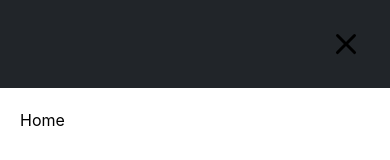
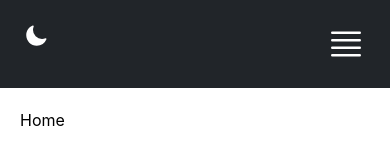
Before and after one commit to PrgDominique/Portfolio, a Next.js app: page / in a window 390 px wide. Shown: the top 160 px of the page. Built offline with nearby package versions, Linux system fonts and the light colour scheme.

Commit message:
fixed navbar responsiveness

```diff
--- a/src/components/Navbar.tsx
+++ b/src/components/Navbar.tsx
@@ -1,10 +1,12 @@
 import { useColorMode } from '@/hooks/useColorMode'
 import { useRouter } from 'next/router'
+import { useState } from 'react'
 import { ToggleButton } from './ui/button/ToggleButton'
 import { ListItem } from './ui/navbar/ListItem'
 import Menu from './ui/navbar/Menu'
 
 const Navbar = () => {
+  const [menuActive, setMenuActive] = useState(true)
   const [colorMode, toggleColor] = useColorMode()
   const router = useRouter()
 
@@ -13,9 +15,28 @@ const Navbar = () => {
 
   return (
     <div className='bg-[#212529] p-6'>
-      <div className='grid grid-cols-4 max-md:hidden text-white text-xl'>
-        <div className='flex justify-end col-span-3'>
-          <ul className='flex gap-5'>
+      <div className='md:grid md:grid-cols-4 text-white text-xl'>
+        {/* dark mode / light mode icon */}
+        <div className='grid grid-cols-2 md:hidden'>
+          <div className='flex md:justify-end'>
+            <ToggleButton colorMode={colorMode} toggleColor={toggleColor} />
+          </div>
+
+          {/* hamburger menu */}
+
+          <div className='flex justify-end  text-white '>
+            <Menu setMenuActive={setMenuActive} menuActive={menuActive} />
+          </div>
+        </div>
+
+        <div className='flex md:justify-end justify-center col-span-3'>
+          <ul
+            className={
+              menuActive
+                ? 'md:flex gap-5 hidden'
+                : 'md:flex grid grid-cols-1 gap-5'
+            }
+          >
             <li>
               <ListItem
                 href='/home'
@@ -53,13 +74,13 @@ const Navbar = () => {
             </li>
           </ul>
         </div>
-        <div className='flex justify-end'>
+        <div className='flex justify-end max-md:hidden'>
           <ToggleButton colorMode={colorMode} toggleColor={toggleColor} />
+        </div>
       </div>
-        </div>
-        <div className="flex justify-end md:hidden">
-          <Menu />
-        </div>
+      {/* <div className='flex justify-end md:hidden text-white '>
+        <Menu setMenuActive={setMenuActive} menuActive={menuActive} />
+      </div> */}
     </div>
   )
 }
```
